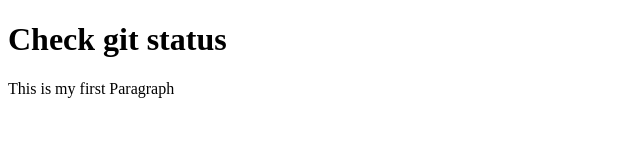
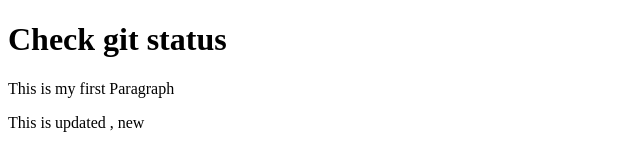
Before and after one commit to dubeybineet/hello-world, a plain HTML site: page index.html in a window 1280 px wide. Shown: the whole page, without its empty margins (0-640 px from the left). Drawn offline with Linux system fonts and the light colour scheme.

Commit message:
this is 2nd commit

```diff
--- a/index.html
+++ b/index.html
@@ -8,6 +8,7 @@
 <body>
 	<h1>Check git status</h1>
 	<p>This is my first Paragraph</p>
+	<p>This is updated , new </p>
 
 </body>
 </html>
```
